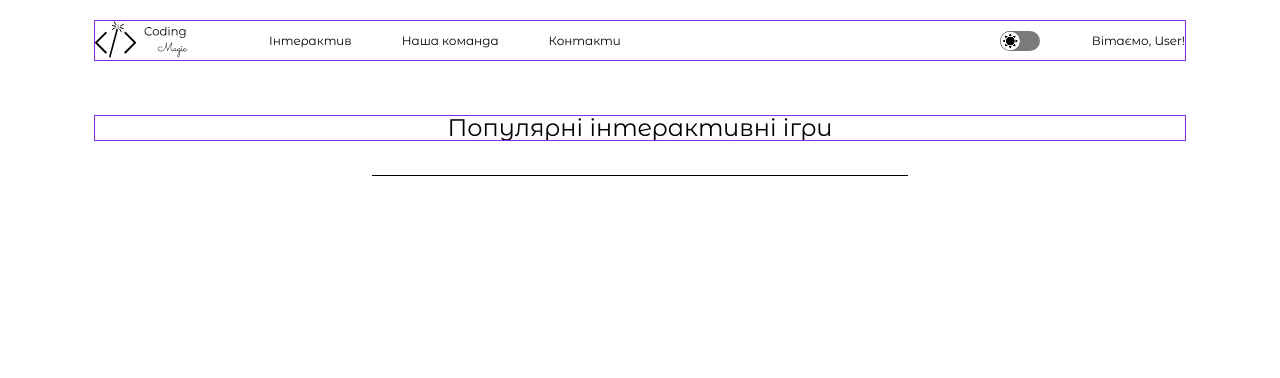
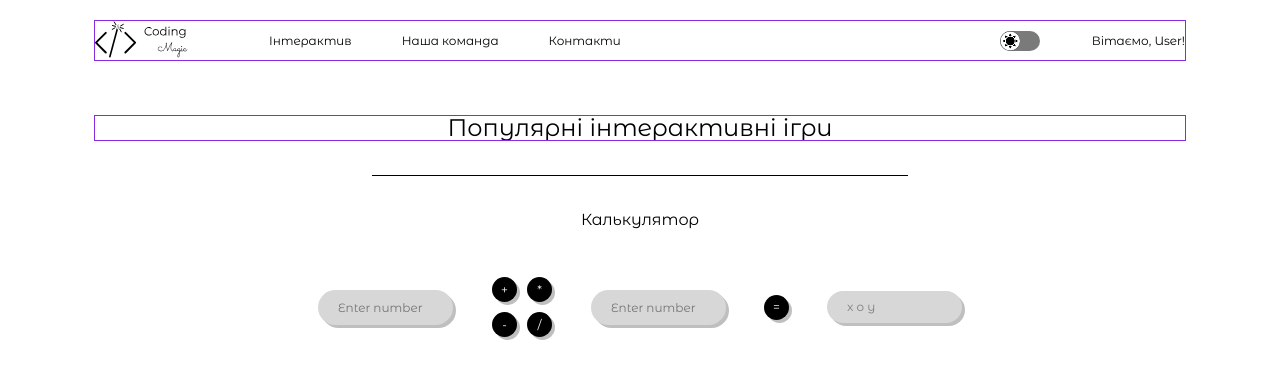
Before and after one commit to rocketmike12/goiteens_fe5_lesson41_coding_magic, a React (Vite) app: page / in a window 1280 px wide. Shown: the top 378 px of the page. Built offline with nearby package versions, Linux system fonts and the light colour scheme.

Commit message:
Calculator done

```diff
--- a/src/App.tsx
+++ b/src/App.tsx
@@ -1,11 +1,13 @@
 import { Header } from "./components/Header/Header";
 import { Hero } from "./components/Hero/Hero";
+import { Calculator } from "./components/Calculator/Calculator";
 
 export const App = function () {
 	return (
 		<>
 			<Header />
 			<Hero />
+			<Calculator />
 		</>
 	);
 };
```
